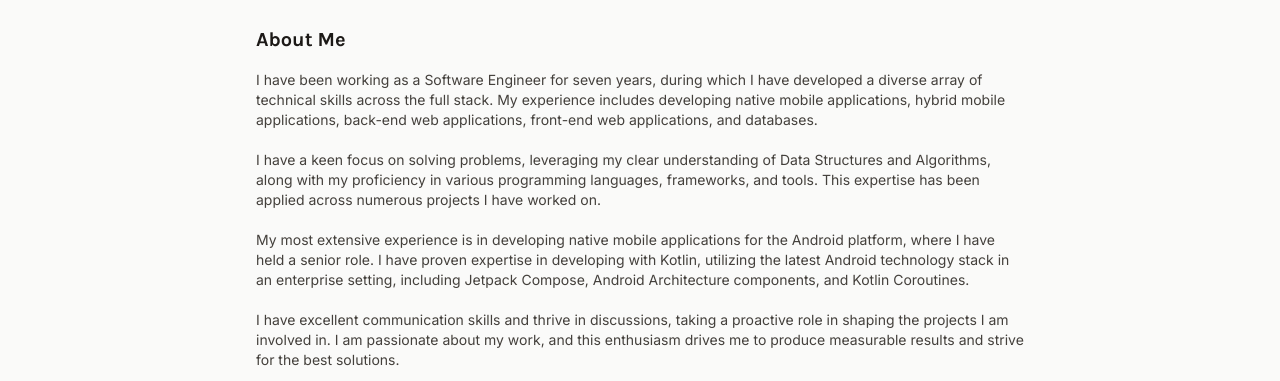
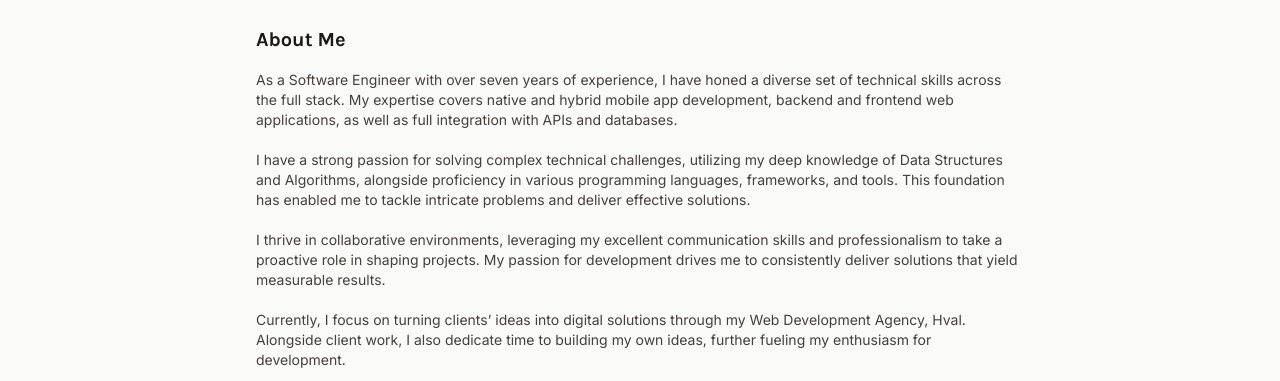
Before and after one commit to maxhves/hvesser-lewis-consulting-site, a Next.js app: page / in a window 1280 px wide. Shown: the part 571-952 px from the top of the page. Built offline with nearby package versions, Linux system fonts and the light colour scheme; no server answers.

Commit message:
Updated about section description text.

```diff
--- a/src/app/home/components/about/about-section.tsx
+++ b/src/app/home/components/about/about-section.tsx
@@ -52,22 +52,21 @@ export default function AboutSection() {
         </SectionHeader>
 
         <AboutDescription>
-          I have been working as a Software Engineer for seven years, during which I have developed a diverse array of
-          technical skills across the full stack. My experience includes developing native mobile applications, hybrid
-          mobile applications, back-end web applications, front-end web applications, and databases.
+          As a Software Engineer with over seven years of experience, I have honed a diverse set of technical skills
+          across the full stack. My expertise covers native and hybrid mobile app development, backend and frontend web
+          applications, as well as full integration with APIs and databases.
           {"\n"}{"\n"}
-          I have a keen focus on solving problems, leveraging my clear understanding of Data Structures and Algorithms,
-          along with my proficiency in various programming languages, frameworks, and tools. This expertise has been
-          applied across numerous projects I have worked on.
+          I have a strong passion for solving complex technical challenges, utilizing my deep knowledge of Data
+          Structures and Algorithms, alongside proficiency in various programming languages, frameworks, and tools.
+          This foundation has enabled me to tackle intricate problems and deliver effective solutions.
           {"\n"}{"\n"}
-          My most extensive experience is in developing native mobile applications for the Android platform, where I
-          have held a senior role. I have proven expertise in developing with Kotlin, utilizing the latest Android
-          technology stack in an enterprise setting, including Jetpack Compose, Android Architecture components, and
-          Kotlin Coroutines.
+          I thrive in collaborative environments, leveraging my excellent communication skills and professionalism to
+          take a proactive role in shaping projects. My passion for development drives me to consistently deliver
+          solutions that yield measurable results.
           {"\n"}{"\n"}
-          I have excellent communication skills and thrive in discussions, taking a proactive role in shaping the
-          projects I am involved in. I am passionate about my work, and this enthusiasm drives me to produce measurable
-          results and strive for the best solutions.
+          Currently, I focus on turning clients’ ideas into digital solutions through my Web Development Agency, Hval.
+          Alongside client work, I also dedicate time to building my own ideas, further fueling my enthusiasm for
+          development.
         </AboutDescription>
 
         <SectionSubheader className="mt-10">
@@ -146,7 +145,7 @@ export default function AboutSection() {
 
 function AboutDescription({children}: { children: React.ReactNode }) {
   return (
-    <p className="mt-4 text-sm text-stone-700 font-normal whitespace-pre-wrap">
+    <p className="mt-4 text-sm text-stone-700 font-normal whitespace-pre-line">
       {children}
     </p>
   )
```
